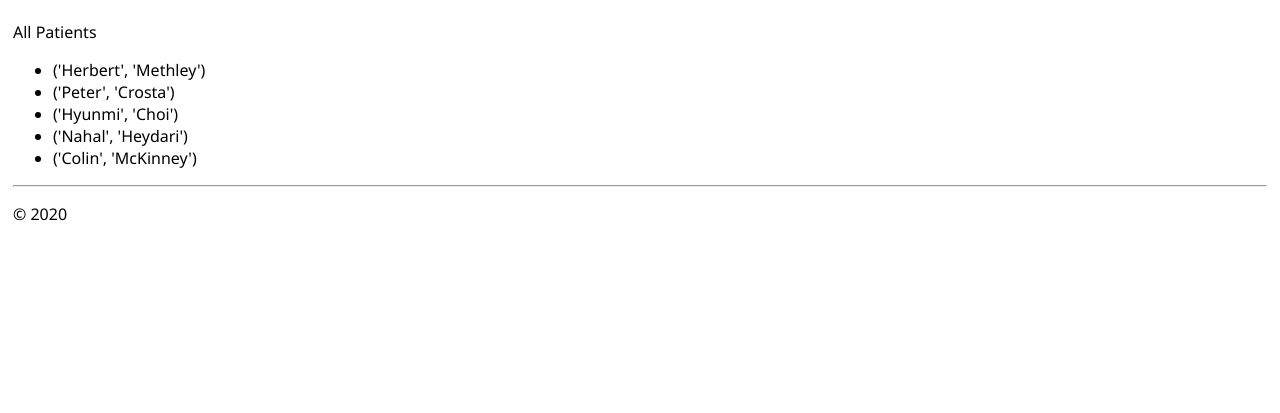
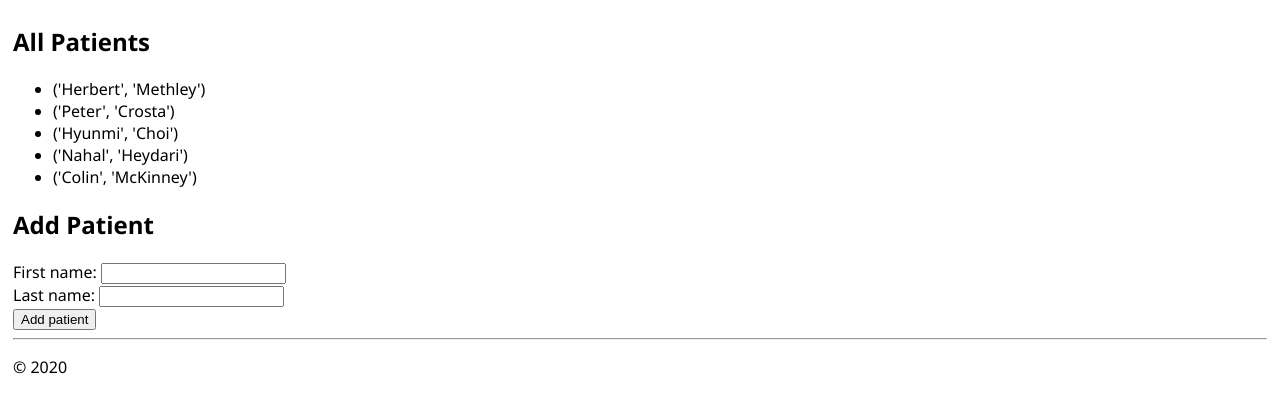
Before and after one commit to PeterCrosta/MySQL-python-db, a Flask app: page / in a window 1280 px wide. Shown: the part 47-460 px from the top of the page. Run offline with Flask 2, Linux system fonts and the light colour scheme; data comes from the database, SQL or seed files in the repository.

Commit message:
single patient get and new patient post routes working. Need to connect to front

```diff
--- a/app.py
+++ b/app.py
@@ -6,6 +6,7 @@ from flaskext.mysql import MySQL
 from connect import connect
 from get_all import get_all_patients
 from get_one_patient import get_one_patient
+from add_patient import insert_patient
 
 app = Flask(__name__)
 mysql = MySQL()
@@ -15,28 +16,22 @@ app.config['MYSQL_DATABASE_DB'] = 'epilepsy_db'
 app.config['MYSQL_DATABASE_HOST'] = 'localhost'
 mysql.init_app(app)
 
-@app.route("/api/data")
-def get_data():
-    return app.send_static_file("data.json")
+@app.route("/post/<first_name><last_name>")
+def new_patient(first_name, last_name):
+    print('in new patient, args are', first_name,last_name)
+    insert_patient(first_name,last_name)
+    data = get_all_patients()
+    return render_template("patients.html", patients=data)
 
 @app.route("/")
 def patients():
     data = get_all_patients()
-    print('are we out of home func call? ------------')
     return render_template("patients.html", patients=data)
 
-@app.route("/hello/<name>") # <name> creates a passed variable to be used in the func
-def hello_there(name = None):
-    return render_template(
-        "hello_there.html",
-        name=name,
-        date=datetime.now()
-    )
-
-
 @app.route("/single-patient/")
-def single_patient():
-    data = get_one_patient()
+@app.route("/single-patient/<id>")
+def single_patient(id = 0):
+    data = get_one_patient(id)
     # print('in app, data is ', data)
     return render_template("single_patient.html", patient=data)
 
--- a/get_one_patient.py
+++ b/get_one_patient.py
@@ -2,13 +2,13 @@ from mysql.connector import MySQLConnection, Error
 from python_mysql_dbconfig import read_db_config
 
 
-def get_one_patient():
+def get_one_patient(id):
     try:
         dbconfig = read_db_config()
         conn = MySQLConnection(**dbconfig)
         cursor = conn.cursor()
         # cursor.execute("SELECT * FROM drugs")
-        search_str = "SELECT first_name, last_name, name FROM patients INNER JOIN regimens ON patients.id = regimens.pt_id INNER JOIN drugs ON regimens.drug_id = drugs.id WHERE patients.id = 1"
+        search_str = "SELECT first_name, last_name, name FROM patients INNER JOIN regimens ON patients.id = regimens.pt_id INNER JOIN drugs ON regimens.drug_id = drugs.id WHERE patients.id = " + str(id)
         # print(search_str)
         cursor.execute(search_str)
         rows = cursor.fetchall()
--- a/templates/patients.html
+++ b/templates/patients.html
@@ -3,10 +3,24 @@
 All Patients
 {% endblock %}
 {% block content %}
-<p>All Patients</p>
-    <ul>
-        {% for name in patients %}
-                <li>{{name}}</li>
-        {% endfor %}
-    </ul>
+<h2>All Patients</h2>
+<ul>
+    {% for name in patients %}
+            <li>{{name}}</li>
+    {% endfor %}
+</ul>
+<h2>Add Patient</h2>
+<form action="" method="post" class="form-example">
+    <div class="form-example">
+      <label for="name">First name: </label>
+      <input type="text" name="first_name" id="fist_name" required>
+    </div>
+    <div class="form-example">
+      <label for="email">Last name: </label>
+      <input type="text" name="last_name" id="last_name" required>
+    </div>
+    <button type="button">
+        Add patient
+    </button>
+  </form>
 {% endblock %}
```
Also changed, not shown: add_patient.py (added, +33 -0 lines), templates/hello_there.html (deleted, +0 -15 lines), templates/single_patient.html (+6 -2 lines).
